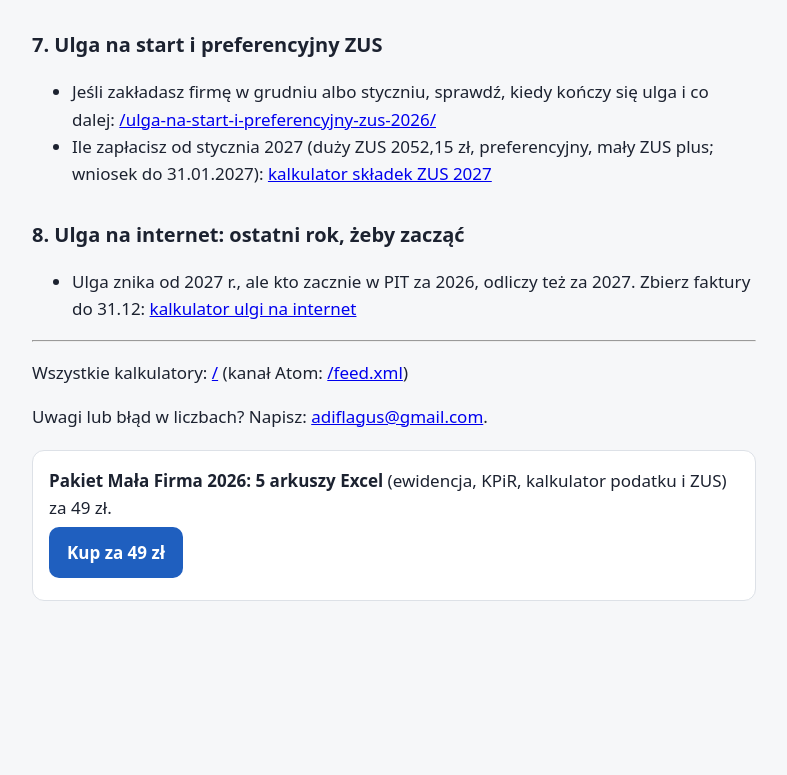
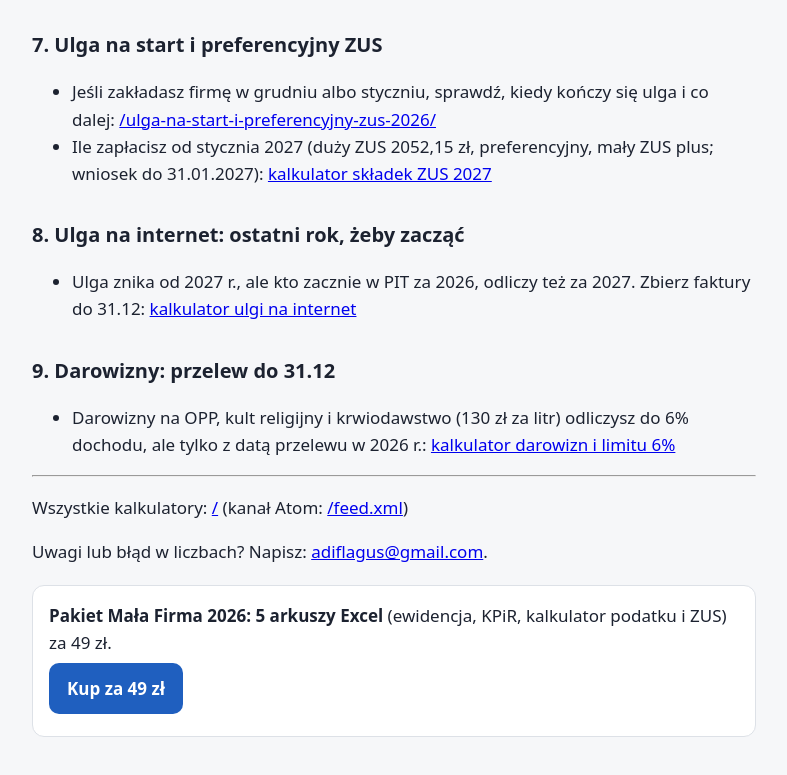
Before and after one commit to MasterSSon/MasterSSon.github.io, a plain HTML site: page jdg-koniec-roku-2026-checklista/index.html in a window 1280 px wide. Shown: the part 1536-2311 px from the top of the page, without its empty margins (246-1033 px from the left). Before the commit the page ends 2175 px from the top, so only its background shows below. Drawn offline with Linux system fonts and the light colour scheme.

Commit message:
Checklista: pkt 9 darowizny

```diff
--- a/jdg-koniec-roku-2026-checklista/index.html
+++ b/jdg-koniec-roku-2026-checklista/index.html
@@ -57,6 +57,10 @@ footer{max-width:760px;margin:30px auto;padding:0 18px 30px;color:#5e6675;font-s
 <ul>
 <li>Ulga znika od 2027 r., ale kto zacznie w PIT za 2026, odliczy też za 2027. Zbierz faktury do 31.12: <a href="https://mastersson.github.io/ulga-na-internet-2026-ostatnia-szansa/">kalkulator ulgi na internet</a></li>
 </ul>
+<h2>9. Darowizny: przelew do 31.12</h2>
+<ul>
+<li>Darowizny na OPP, kult religijny i krwiodawstwo (130 zł za litr) odliczysz do 6% dochodu, ale tylko z datą przelewu w 2026 r.: <a href="https://mastersson.github.io/darowizny-pit-2026-limit-6-procent/">kalkulator darowizn i limitu 6%</a></li>
+</ul>
 <hr>
 <p>Wszystkie kalkulatory: <a href="https://mastersson.github.io/">/</a> (kanał Atom: <a href="https://mastersson.github.io/feed.xml">/feed.xml</a>)</p>
 <p>Uwagi lub błąd w liczbach? Napisz: <a href="mailto:adiflagus@gmail.com?subject=Checklista%20JDG%202026">adiflagus@gmail.com</a>.</p>
```
